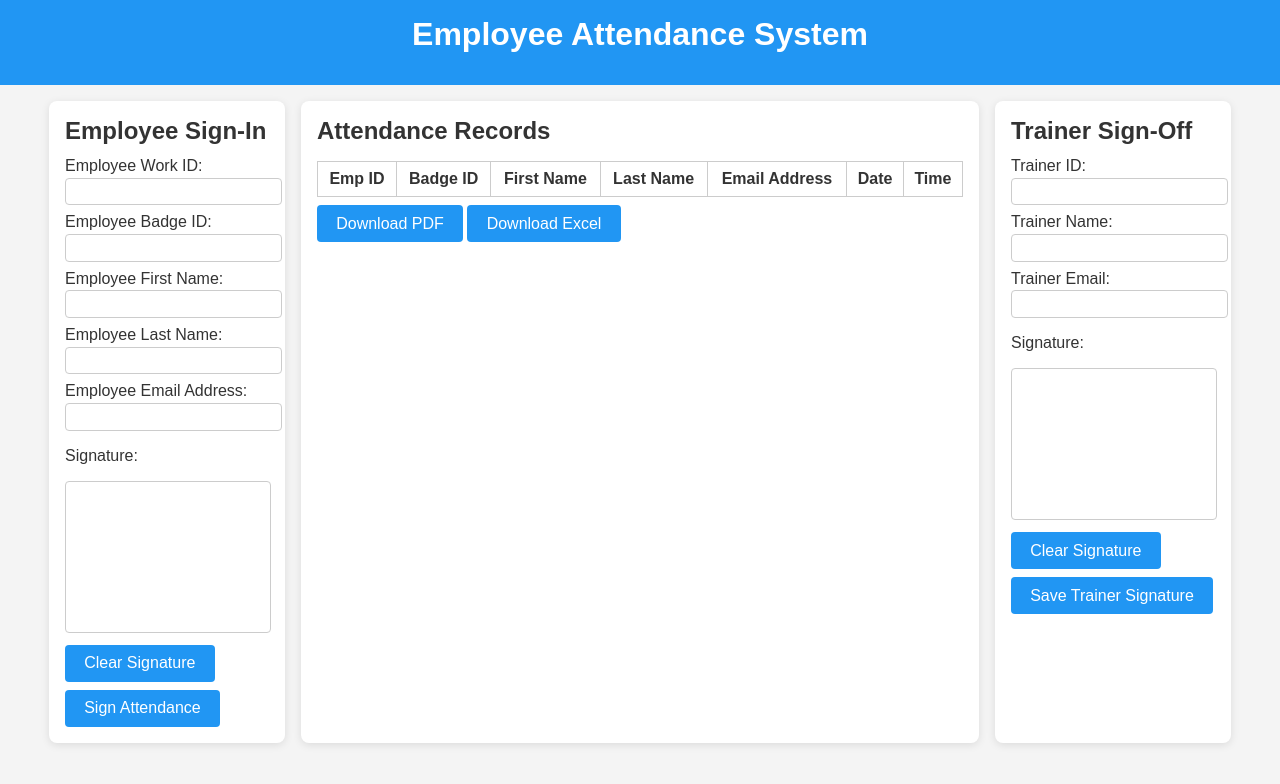
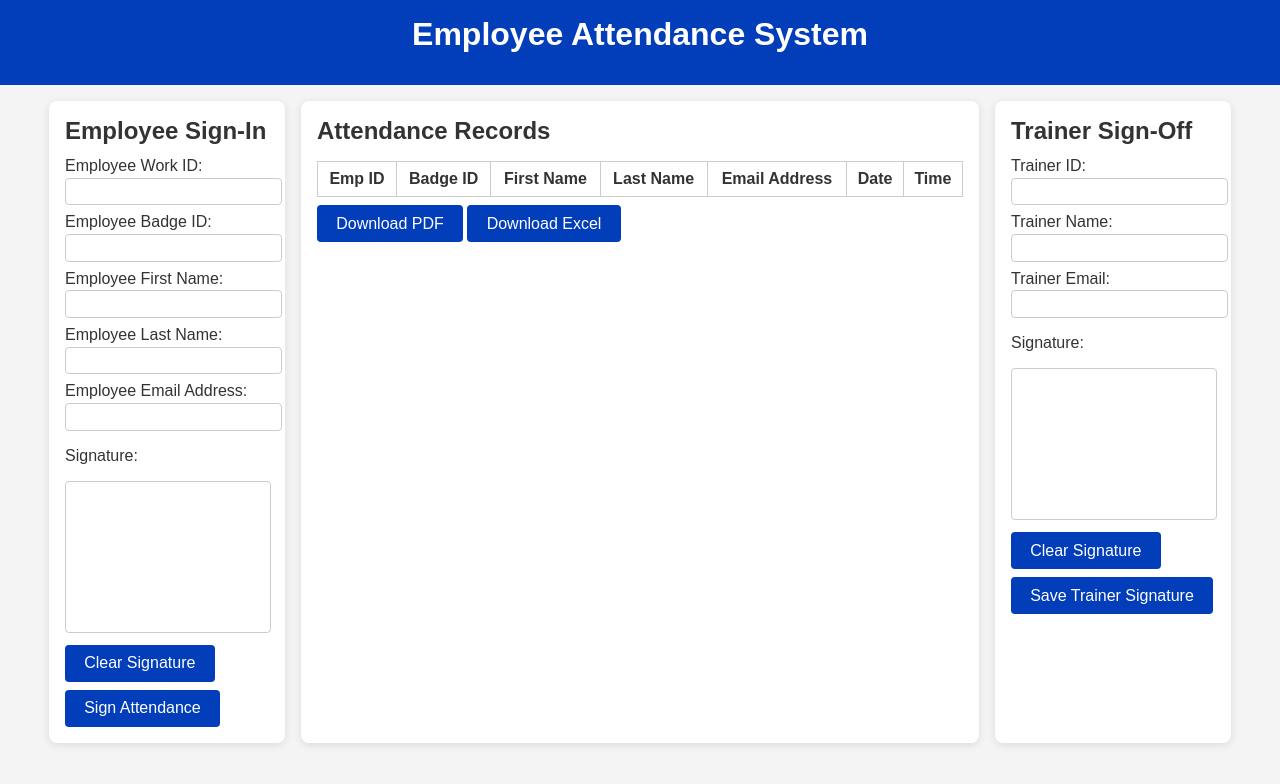
Before and after one commit to gmanmesh/attendance, a plain HTML site: page index.html in a window 1280 px wide. Drawn offline with nearby package versions, Linux system fonts and the light colour scheme.

Commit message:
Update styles.css

```diff
--- a/styles.css
+++ b/styles.css
@@ -6,7 +6,7 @@ body {
 }
 
 header {
-  background-color: #2196F3;
+  background-color: #023EBA;
   color: #fff;
   padding: 1em;
   text-align: center;
@@ -64,7 +64,7 @@ button {
   padding: 0.6em 1.2em;
   border: none;
   border-radius: 4px;
-  background-color: #2196F3;
+  background-color: #023EBA;
   color: #fff;
   cursor: pointer;
   font-size: 1em;
```
